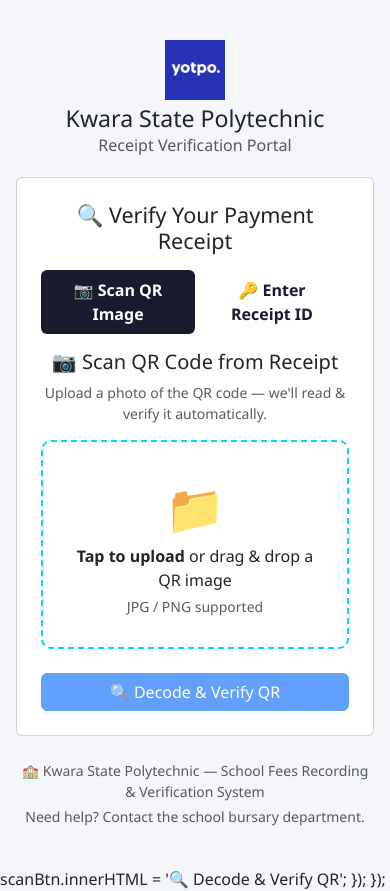
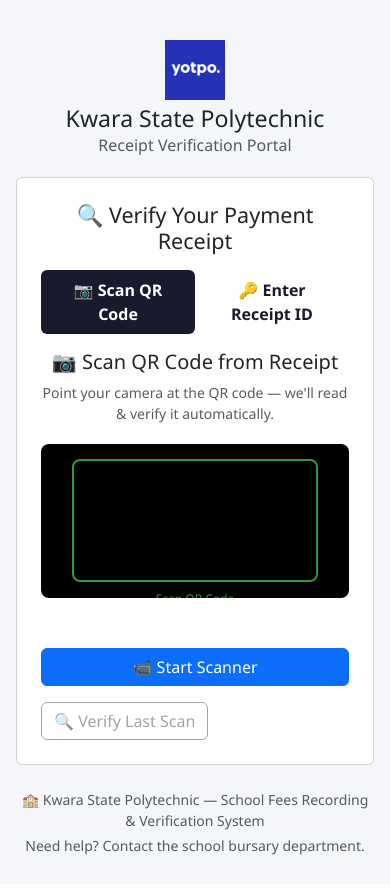
Before and after one commit to Switdeveloper/kwara-poly-fees-system, a Flask app: page /verify in a window 390 px wide. After the commit the page ends 855 px from the top, so only its background shows below. Run offline with Flask 3, Linux system fonts and the light colour scheme.

Commit message:
Update verify.html to include camera-based QR scanner (like new-qr-code-project) while retaining manual entry; improves mobile verification experience

```diff
--- a/templates/verify.html
+++ b/templates/verify.html
@@ -1,7 +1,7 @@
 <!DOCTYPE html>
 <html lang="en">
 <head>
-<metacharset="UTF-8">
+<meta charset="UTF-8">
 <meta name="viewport" content="width=device-width, initial-scale=1.0">
 <title>Verify Receipt — Kwara State Polytechnic</title>
 <link href="https://cdn.jsdelivr.net/npm/bootstrap@5.3.0/dist/css/bootstrap.min.css" rel="stylesheet">
@@ -18,6 +18,12 @@
   .scan-area.dragover { background:#d4f1ff; border-color:#28a745; }
   .result-card { max-width:620px; margin:20px auto; }
   .verify-icon { width:80px; height:80px; border-radius:50%; display:flex; align-items:center; justify-content:center; font-size:50px; margin:0 auto 15px; }
+  .scanner-wrapper { position:relative; width:100%; max-width:480px; margin:20px auto; background:#000; border-radius:8px; overflow:hidden; }
+  #video { width:100%; display:block; }
+  .scanner-overlay { position:absolute; inset:10%; border:2px solid #339933; border-radius:8px; pointer-events:none; }
+  .scanner-overlay::before { content:'Scan QR Code'; position:absolute; bottom:-28px; left:50%; transform:translateX(-50%); color:#339933; font-size:12px; white-space:nowrap; }
+  #scanStatus { text-align:center; margin-top:10px; min-height:20px; }
+  .btn-scan { width:100%; margin-top:10px; }
 </style>
 </head>
 <body>
@@ -34,7 +40,7 @@
     <ul class="nav nav-pills verify-tabs nav-justified mb-3" id="verifyTabs" role="tablist">
       <li class="nav-item" role="presentation">
         <button class="nav-link active" id="scan-tab" data-bs-toggle="pill" data-bs-target="#scan-pane" type="button">
-          📷 Scan QR Image
+          📷 Scan QR Code
         </button>
       </li>
       <li class="nav-item" role="presentation">
@@ -45,23 +51,27 @@
     </ul>
 
     <div class="tab-content">
-      <!-- Section 1: Scan QR Code image -->
+      <!-- Section 1: Scan QR Code via camera -->
       <div class="tab-pane fade show active" id="scan-pane">
         <h5 class="text-center">📷 Scan QR Code from Receipt</h5>
-        <p class="text-muted small text-center">Upload a photo of the QR code — we'll read & verify it automatically.</p>
-        <label for="qrFile" class="scan-area d-block" id="dropZone">
-          <div style="font-size:48px">📁</div>
-          <p class="mb-1"><strong>Tap to upload</strong> or drag & drop a QR image</p>
-          <p class="text-muted small mb-0">JPG / PNG supported</p>
-        </label>
-        <input type="file" id="qrFile" accept="image/*" capture="environment" style="display:none">
-        <img id="qrPreview" alt="preview">
+        <p class="text-muted small text-center">Point your camera at the QR code — we'll read & verify it automatically.</p>
+
+        <div class="scanner-wrapper">
+          <video id="video" muted playsinline></video>
+          <div class="scanner-overlay"></div>
+        </div>
 
         <div id="scanStatus" class="mt-2 text-center small"></div>
+        <button type="button" id="toggleScan" class="btn btn-primary btn-scan">
+          📹 Start Scanner
+        </button>
+        <div class="mt-3">
+          <button type="button" id="verifyScanBtn" class="btn btn-outline-secondary" disabled>
+            🔍 Verify Last Scan
+          </button>
+        </div>
 
-        <button type="button" id="verifyScanBtn" class="btn btn-primary w-100 mt-3" disabled>
-          🔍 Decode & Verify QR
-        </button>
+        <div id="qrResult" class="mt-3 p-3 bg-light rounded d-none"></div>
       </div>
 
       <!-- Section 2: Enter Receipt ID directly -->
@@ -113,89 +123,123 @@
 </div>
 
 <script src="https://cdn.jsdelivr.net/npm/bootstrap@5.3.0/dist/js/bootstrap.bundle.min.js"></script>
+<script src="{{ url_for('static', filename='jsqr.js') }}"></script>
 <script>
-const dropZone = document.getElementById('dropZone');
-const fileInput = document.getElementById('qrFile');
-const preview = document.getElementById('qrPreview');
-const scanBtn = document.getElementById('verifyScanBtn');
-const status = document.getElementById('scanStatus');
+let video = document.getElementById('video');
+let scanStatus = document.getElementById('scanStatus');
+let toggleScanBtn = document.getElementById('toggleScan');
+let verifyScanBtn = document.getElementById('verifyScanBtn');
+let qrResultDiv = document.getElementById('qrResult');
+let lastScanData = null;
+let stream = null;
+let scanning = false;
 
-let selectedFile = null;
-
-dropZone.addEventListener('click', () => fileInput.click());
-
-['dragenter','dragover'].forEach(ev => dropZone.addEventListener(ev, e => {
-    e.preventDefault(); dropZone.classList.add('dragover');
-}));
-
-['dragleave','drop'].forEach(ev => dropZone.addEventListener(ev, e => {
-    e.preventDefault(); dropZone.classList.remove('dragover');
-}));
-
-dropZone.addEventListener('drop', e => {
-    if(e.dataTransfer.files.length) handleFile(e.dataTransfer.files[0]);
+// Start/stop scanner
+toggleScanBtn.addEventListener('click', async () => {
+  if (!scanning) {
+    try {
+      stream = await navigator.mediaDevices.getUserMedia({
+        video: { facingMode: 'environment', width: { ideal: 640 }, height: { ideal: 480 } }
+      });
+      video.srcObject = stream;
+      video.play();
+      scanning = true;
+      toggleScanBtn.innerHTML = '⏹️ Stop Scanner';
+      scanStatus.textContent = '📹 Scanner active – point camera at QR code';
+      detectQR();
+    } catch (err) {
+      scanStatus.innerHTML = '<span class="text-danger">❌ Camera access denied or not available.</span>';
+      console.error(err);
+    }
+  } else {
+    stopScan();
+  }
 });
 
-fileInput.addEventListener('change', e => {
-    if(e.target.files.length) handleFile(e.target.files[0]);
+function stopScan() {
+  if (stream) {
+    stream.getTracks().forEach(track => track.stop());
+    stream = null;
+  }
+  video.srcObject = null;
+  scanning = false;
+  toggleScanBtn.innerHTML = '📹 Start Scanner';
+  scanStatus.textContent = 'Scanner stopped';
+  if (window.scanFrame) {
+    cancelAnimationFrame(window.scanFrame);
+    window.scanFrame = null;
+  }
+}
+
+function detectQR() {
+  if (!scanning) return;
+  if (video.readyState !== video.HAVE_ENOUGH_DATA) {
+    window.scanFrame = requestAnimationFrame(detectQR);
+    return;
+  }
+  // Create canvas to capture video frame
+  const canvas = document.createElement('canvas');
+  canvas.width = video.videoWidth;
+  canvas.height = video.videoHeight;
+  const ctx = canvas.getContext('2d');
+  ctx.drawImage(video, 0, 0, canvas.width, canvas.height);
+  const imageData = ctx.getImageData(0, 0, canvas.width, canvas.height);
+  // Try to decode QR code
+  const code = jsQR(imageData.data, imageData.width, imageData.height, {
+    inversionAttempts: "dontInvert",
+  });
+  if (code) {
+    // Found a QR code
+    stopScan();
+    lastScanData = code.data;
+    scanStatus.innerHTML = `✅ QR detected: <code>${escapeHtml(code.data.substring(0, 50))}${code.data.length > 50 ? '…' : ''}</code>`;
+    // Show result preview
+    qrResultDiv.innerHTML = `<div><strong>Scanned data:</strong> <code>${escapeHtml(code.data)}</code></div>`;
+    qrResultDiv.classList.remove('d-none');
+    verifyScanBtn.disabled = false;
+  } else {
+    // No QR detected yet
+    window.scanFrame = requestAnimationFrame(detectQR);
+  }
+}
+
+// Verify button: send last scanned data to server
+verifyScanBtn.addEventListener('click', () => {
+  if (!lastScanData) return;
+  // Assuming the QR contains a URL like /link_verify?receipt_no=...&matric=...&amount=...&date=...
+  // We'll extract params or just send the raw data to /verify_qr endpoint (if we had) or redirect.
+  // Simpler: redirect to link_verify with query string if it's a URL.
+  // Let's check if it starts with http or contains '?'
+  if (lastScanData.startsWith('http://') || lastScanData.startsWith('https://') || lastScanData.includes('?')) {
+    // Treat as URL and navigate
+    window.location.href = lastScanData;
+  } else {
+    // Otherwise, treat as raw data and send to verify_qr_image? but we don't have endpoint for raw text.
+    // Fallback: show error.
+    scanStatus.innerHTML = '<span class="text-warning">⚠️ QR data is not a link. Please ensure QR encodes the verification URL.</span>';
+  }
 });
 
-function handleFile(file) {
-    selectedFile = file;
-    const reader = new FileReader();
-    reader.onload = ev => { preview.src = ev.target.result; preview.style.display='block'; };
-    reader.readAsDataURL(file);
-    scanBtn.disabled = false;
-    status.innerHTML = '<span class="text-success">✓ Image ready — click "Decode & Verify QR"</span>';
+// Helper to escape HTML
+function escapeHtml(text) {
+  const map = {
+    '&': '&',
+    '<': '<',
+    '>': '>',
+    '"': '"',
+    "'": '&#039;'
+  };
+  return String(text).replace(/[&<>"']/g, m => map[m]);
 }
 
-scanBtn.addEventListener('click', () => {
-    if(!selectedFile) return;
-    scanBtn.disabled = true;
-    scanBtn.innerHTML = '<span class="spinner-border spinner-border-sm"></span> Decoding...';
-    status.innerHTML = '🔎 Reading QR code from image...';
-
-    const fd = new FormData();
-    fd.append('qr_image', selectedFile);
-
-    fetch('/verify_qr_image', { method:'POST', body:fd })
-      .then(r => r.json())
-      .then(data => {
-          if(data.error) {
-              status.innerHTML = '<span class="text-danger">❌ '+data.error+'</span>';
-              scanBtn.disabled = false;
-              scanBtn.innerHTML = '🔍 Decode & Verify QR';
-              return;
-          }
-          const txt = (data.text || '').trim();
-          if(!txt) {
-              status.innerHTML = '<span class="text-danger">❌ No QR code found in image. Try a clearer, well-lit photo.</span>';
-              scanBtn.disabled = false;
-              scanBtn.innerHTML = '🔍 Decode & Verify QR';
-              return;
-          }
-          status.innerHTML = '✅ QR decoded: <code>'+txt+'</code> — verifying...';
-          const f = document.createElement('form');
-          f.method = 'POST';
-          const i = document.createElement('input');
-          i.name = 'receipt_id';
-          i.value = txt;
-          f.appendChild(i);
-          document.body.appendChild(f);
-          f.submit();
-      })
-      .catch(err => {
-          status.innerHTML = '<span class="text-danger">❌ '+err+'</span>';
-          scanBtn.disabled = false;
-          scanBtn.innerHTML = '🔍 Decode & Verify QR';
-      });
+// Handle tab changes to stop scanner when not in scan tab
+document.querySelectorAll('.nav-item').forEach(tab => {
+  tab.addEventListener('click', () => {
+    if (tab.id !== 'scan-tab' && scanning) {
+      stopScan();
+    }
+  });
 });
 </script>
 </body>
 </html>
-          scanBtn.innerHTML = '🔍 Decode & Verify QR';
-      });
-});
-</script>
-</body>
-</html>
```
